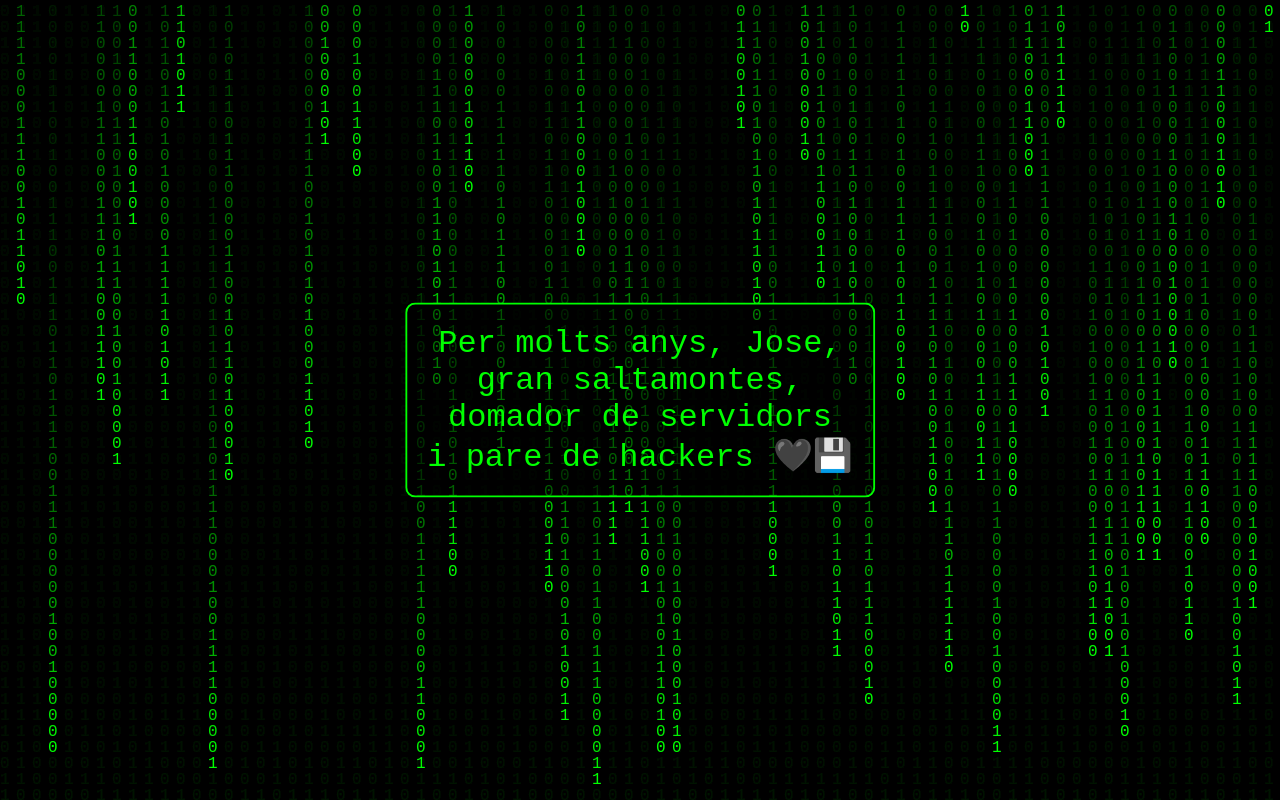
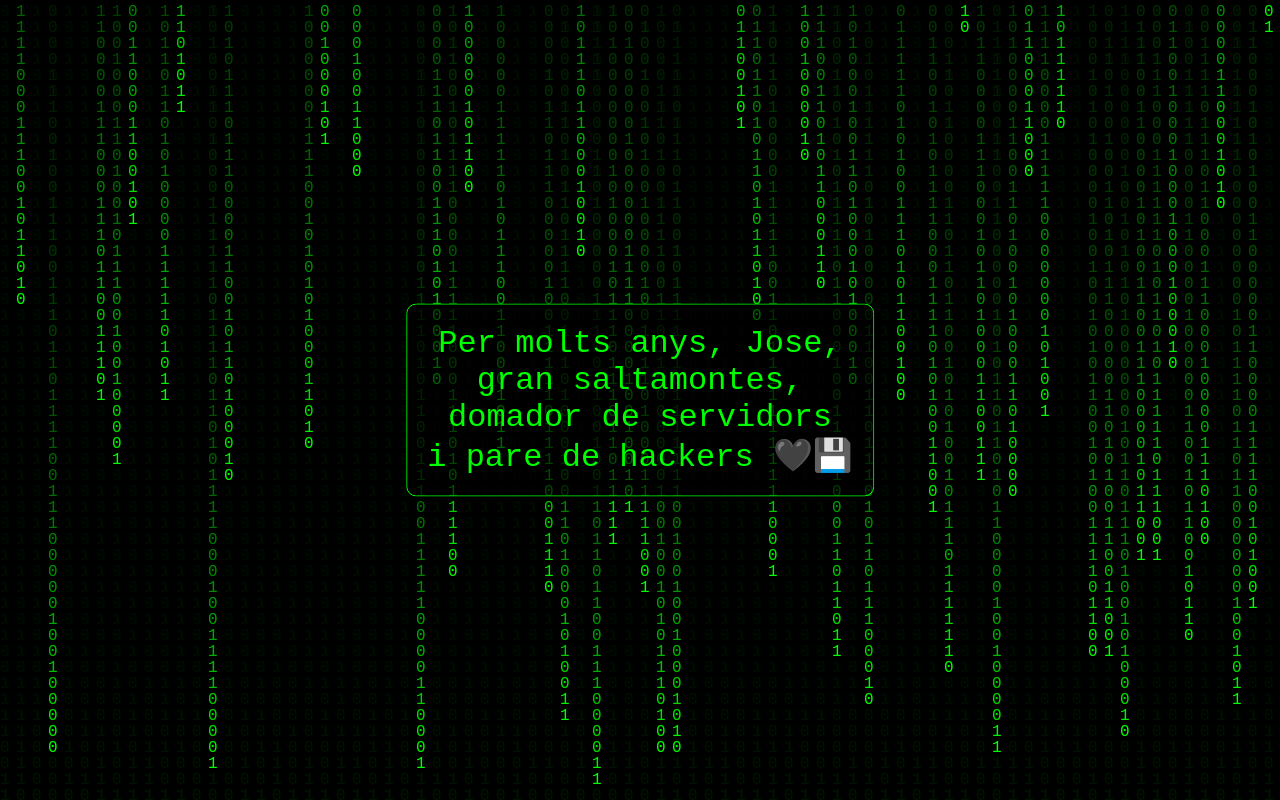
Before and after one commit to llarguet/aniversarijose, a plain HTML site: page index.html in a window 1280 px wide. Drawn offline with Linux system fonts and the light colour scheme.

Commit message:
index.html

```diff
--- a/index.html
+++ b/index.html
@@ -8,7 +8,6 @@
       margin: 0;
       background: black;
       overflow: hidden;
-      color: #00ff00;
       font-family: monospace;
     }
 
@@ -25,24 +24,25 @@
       top: 50%;
       left: 50%;
       transform: translate(-50%, -50%);
+      color: #00FF00;
+      font-size: 2rem;
       text-align: center;
-      font-size: 2rem;
-      color: #00FF00;
       z-index: 1;
+      background-color: rgba(0, 0, 0, 0.6);
+      padding: 20px;
+      border: 1px solid #00FF00;
+      border-radius: 10px;
       animation: blink 1s infinite alternate;
-      background-color: rgba(0, 0, 0, 0.5);
-      padding: 20px;
-      border: 2px solid #00ff00;
-      border-radius: 10px;
     }
 
     @keyframes blink {
-      0% { opacity: 0.2; }
-      100% { opacity: 1; }
+      from { opacity: 0.2; }
+      to   { opacity: 1; }
     }
   </style>
 </head>
 <body>
+
 <canvas id="matrix"></canvas>
 <div class="message">
   Per molts anys, Jose,<br>
@@ -60,8 +60,8 @@
 
   const letters = '01'.split('');
   const fontSize = 16;
-    const columns = canvas.width / fontSize;
-    const drops = Array(Math.floor(columns)).fill(1);
+  const columns = Math.floor(canvas.width / fontSize);
+  const drops = Array(columns).fill(1);
 
   function drawMatrix() {
     ctx.fillStyle = 'rgba(0, 0, 0, 0.05)';
@@ -83,6 +83,13 @@
   }
 
   setInterval(drawMatrix, 50);
+
+  // Optional: Reajustar quan canvies la mida de la finestra
+  window.addEventListener('resize', () => {
+    canvas.width = window.innerWidth;
+    canvas.height = window.innerHeight;
+  });
 </script>
+
 </body>
 </html>
```
Lines whose indentation alone changed are shown as unchanged.
